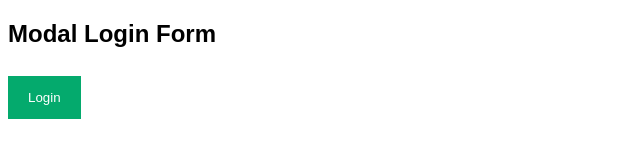
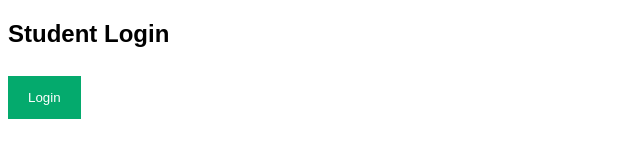
Before and after one commit to Rangala-2001/sample-repository1, a plain HTML site: page index.html in a window 1280 px wide. Shown: the whole page, without its empty margins (0-640 px from the left). Drawn offline with Linux system fonts and the light colour scheme.

Commit message:
student login

```diff
--- a/index.html
+++ b/index.html
@@ -127,7 +127,7 @@ span.psw {
 </head>
 <body>
 
-<h2>Modal Login Form</h2>
+<h2>Student Login</h2>
 
 <button onclick="document.getElementById('id01').style.display='block'" style="width:auto;">Login</button>
 
```
